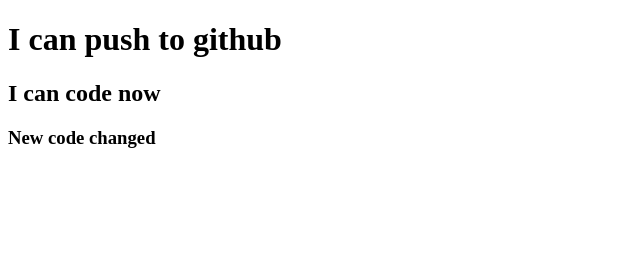
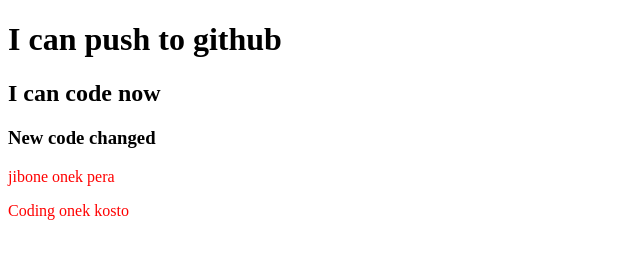
Before and after one commit to Farintasnuva/my-second-repo, a plain HTML site: page index.html in a window 1280 px wide. Shown: the whole page, without its empty margins (0-640 px from the left). Drawn offline with Linux system fonts and the light colour scheme.

Commit message:
styles added

```diff
--- a/index.html
+++ b/index.html
@@ -5,10 +5,13 @@
     <meta http-equiv="X-UA-Compatible" content="IE=edge">
     <meta name="viewport" content="width=device-width, initial-scale=1.0">
     <title>My Second Repo</title>
+    <link rel="stylesheet" href="style.css">
 </head>
 <body>
     <h1>I can push to github</h1>
     <h2>I can code now</h2>
     <h3>New code changed</h3>
+    <p>jibone onek pera</p>
+    <p>Coding onek kosto</p>
 </body>
 </html>
--- /dev/null
+++ b/style.css
@@ -0,0 +1,3 @@
+p{
+    color: red;
+}
```
